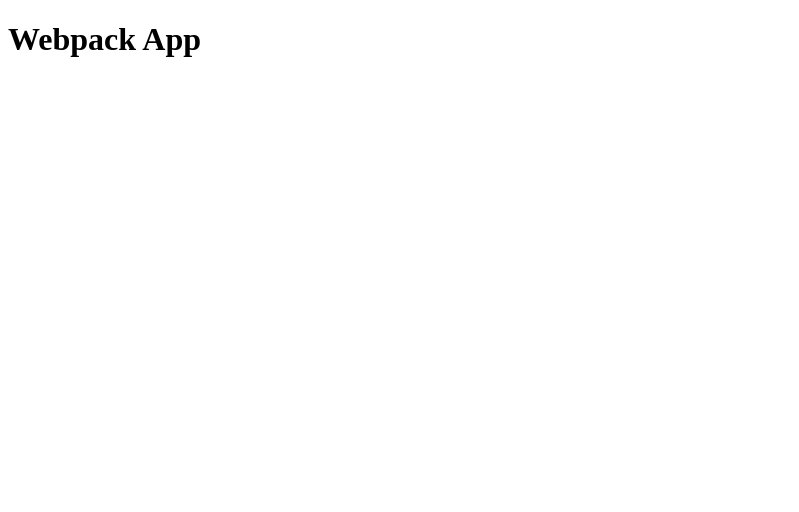
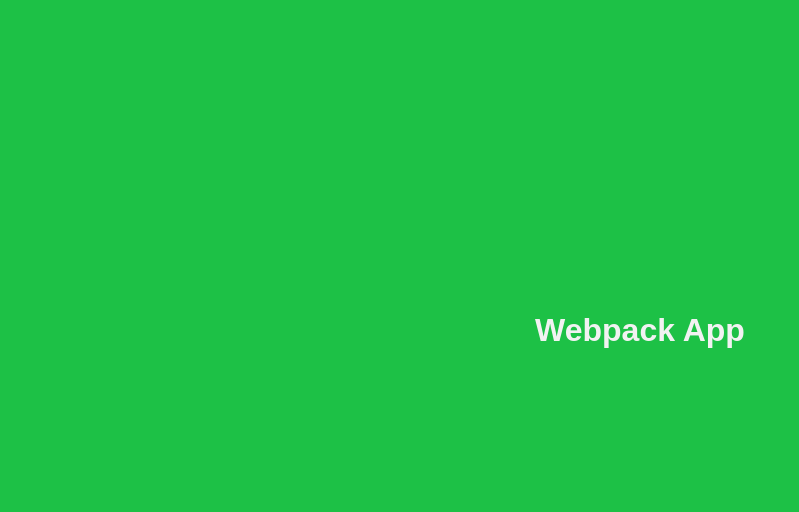
Before and after one commit to JuncProgramming/webpack-starter, a website built with webpack: page src/index.html in a window 1280 px wide. Shown: the whole page, without its empty margins (0-799 px from the left). Built offline with nearby package versions, Linux system fonts and the light colour scheme.

Commit message:
Added a log to the index.js and some styles to make sure the webpack was loaded

```diff
--- a/src/css/styles.css
+++ b/src/css/styles.css
@@ -0,0 +1,14 @@
+body {
+  margin: 0;
+  height: 100vh;
+  display: flex;
+  justify-content: center;
+  align-items: center;
+  background-color: #1dc146;
+  color: #f2f2f2;
+  font-family: Arial, sans-serif;
+}
+
+h1 {
+  margin-bottom: 5em;
+}
--- a/src/index.html
+++ b/src/index.html
@@ -1,4 +1,4 @@
-<!DOCTYPE html>
+<!doctype html>
 <html>
   <head>
     <meta charset="utf-8" />
@@ -6,6 +6,8 @@
     <meta name="viewport" content="width=device-width, initial-scale=1" />
   </head>
   <body>
-    <h1><%= htmlWebpackPlugin.options.title %></h1>
+    <div>
+      <h1><%= htmlWebpackPlugin.options.title %></h1>
+    </div>
   </body>
 </html>
--- a/src/index.js
+++ b/src/index.js
@@ -1 +1,3 @@
 import './css/styles.css';
+
+console.log('%cApplication bundle loaded ✅', 'color: green;');
```
